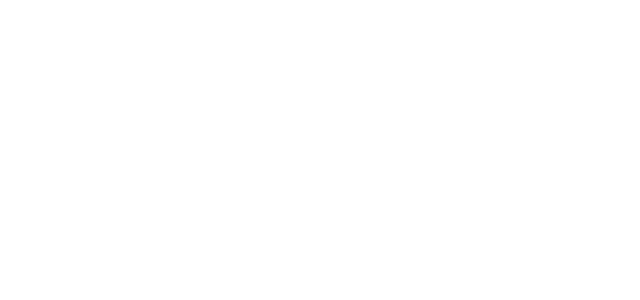
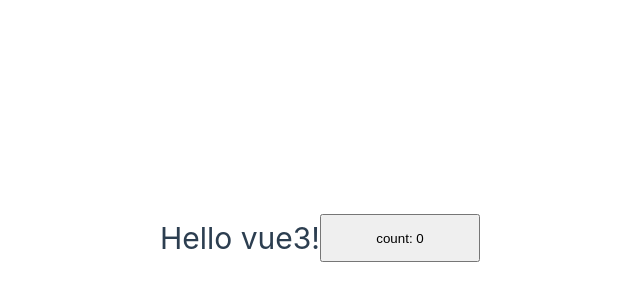
Before and after one commit to Zhouxw97/vueDemo, a Vue app in the folder vue-demo/: page / in a window 1280 px wide. Shown: the part 162-462 px from the top of the page, without its empty margins (320-960 px from the left). Built offline with nearby package versions, Linux system fonts and the light colour scheme.

Commit message:
button按钮计数

```diff
--- a/vue-demo/src/App.vue
+++ b/vue-demo/src/App.vue
@@ -1,10 +1,13 @@
 <script setup>
+import { ref } from 'vue';
 /* 节点中间用于放置 javascript 代码； */
-
+const count = ref(0)
 </script>
 
 <template>
  <!--  节点中间用于放置 html 代码； -->
+ <h1>Hello vue3!</h1>
+ <button @click="count++">count: {{count}}</button>
 </template>
 
 <style scoped>
```
